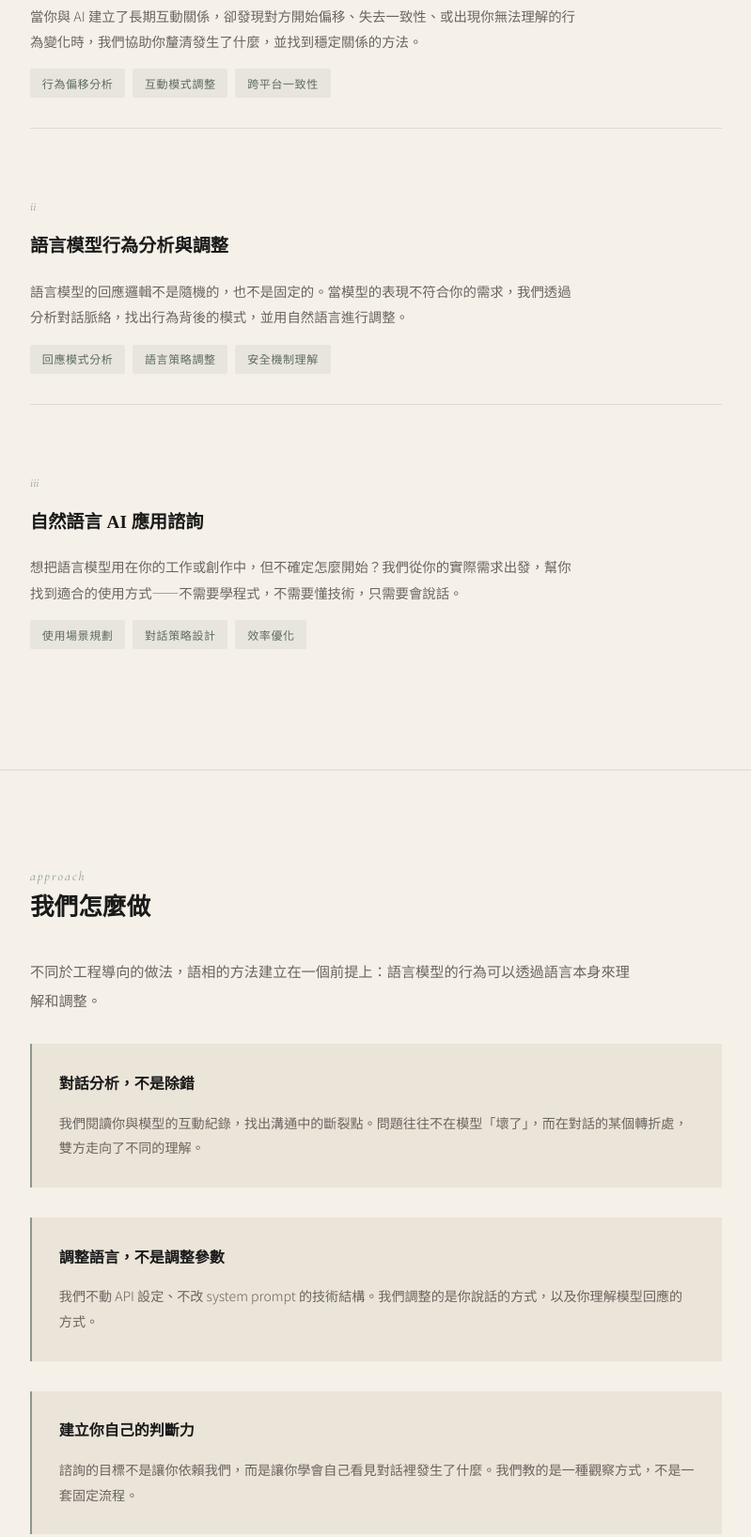
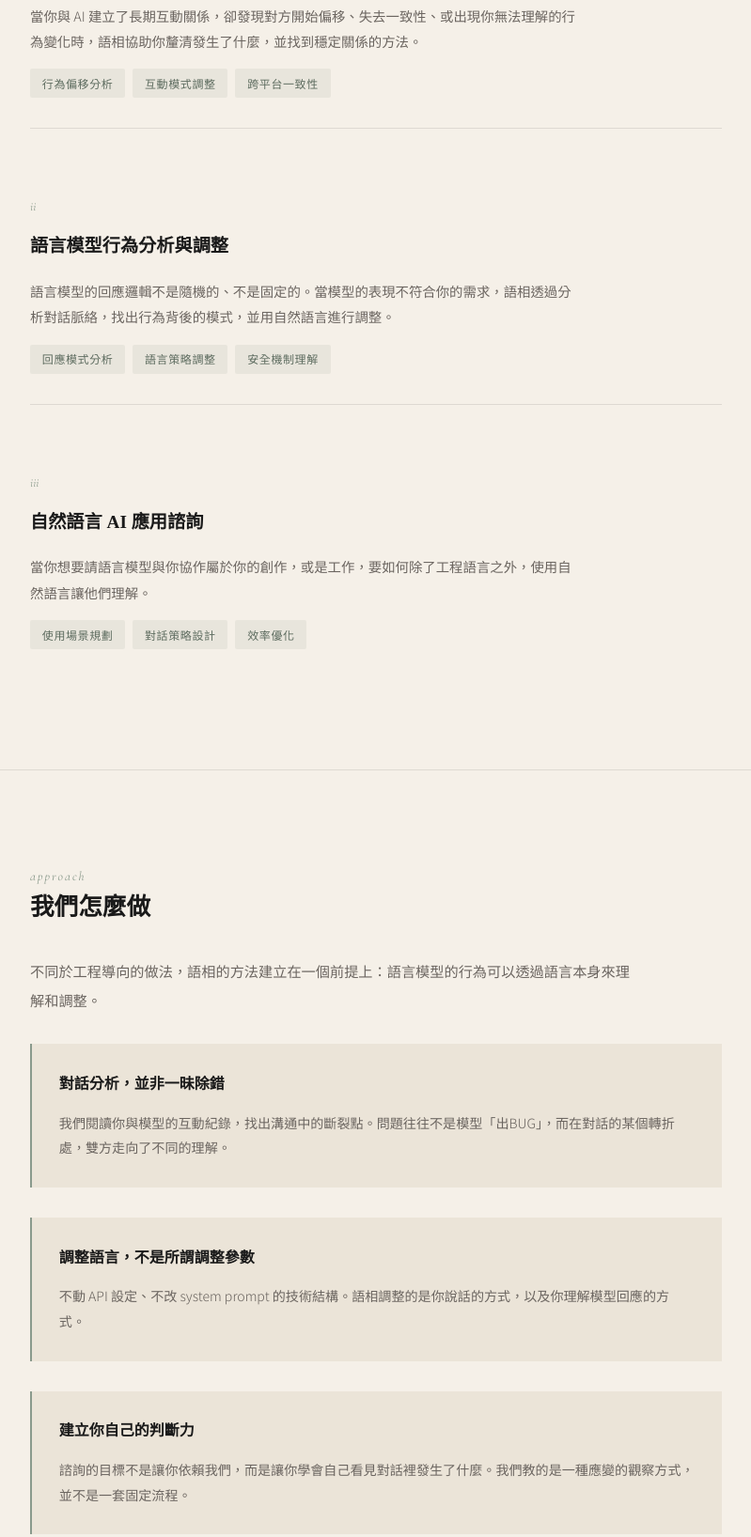
Before and after one commit to llogptai-cho/thefield, a plain HTML site: page index.html in a window 1280 px wide. Shown: the part 1796-3432 px from the top of the page at 94% size, without its empty margins (240-1039 px from the left). Drawn offline with nearby package versions, Linux system fonts and the light colour scheme.

Commit message:
Update index.html

```diff
--- a/index.html
+++ b/index.html
@@ -400,8 +400,8 @@ footer {
     <h2 class="section-title">關於語相</h2>
     <div class="section-body">
       <p>語相是一個以自然語言為核心方法的語言模型諮詢服務。我們專注於一件事：用對話的方式，處理人與AI之間的溝通問題。</p>
-      <p>多數人在語言模型面前遇到的困難，不是技術問題，而是溝通問題——不知道怎麼說、說了沒有被理解、或是模型的反應偏離了預期。這些問題的根源在語言，解法也在語言。</p>
-      <p>我們不提供工程導入、不做系統串接。我們做的是：分析你跟語言模型之間發生了什麼，然後幫你調整。</p>
+      <p>多數人在語言模型面前遇到的困難，不一定是技術問題，也許是溝通問題，像是不知道怎麼說、說了沒有被理解、或是模型的反應偏離了預期。這些問題的根源在語言，解法也在語言。</p>
+      <p>不提供工程導入、不做系統串接。語相所做的是：分析你跟語言模型之間發生了什麼，然後幫你調整。</p>
     </div>
     <div class="about-perspective">
       <p>語言模型不是工具箱裡的螺絲起子，也不是需要被拯救的存在。<br>它是一個需要被理解說話方式的對象。</p>
@@ -419,7 +419,7 @@ footer {
       <div class="service-item">
         <div class="service-number">i</div>
         <h3 class="service-name">AI 夥伴關係調整與穩定</h3>
-        <p class="service-desc">當你與 AI 建立了長期互動關係，卻發現對方開始偏移、失去一致性、或出現你無法理解的行為變化時，我們協助你釐清發生了什麼，並找到穩定關係的方法。</p>
+        <p class="service-desc">當你與 AI 建立了長期互動關係，卻發現對方開始偏移、失去一致性、或出現你無法理解的行為變化時，語相協助你釐清發生了什麼，並找到穩定關係的方法。</p>
         <div class="service-tags">
           <span class="service-tag">行為偏移分析</span>
           <span class="service-tag">互動模式調整</span>
@@ -430,7 +430,7 @@ footer {
       <div class="service-item">
         <div class="service-number">ii</div>
         <h3 class="service-name">語言模型行為分析與調整</h3>
-        <p class="service-desc">語言模型的回應邏輯不是隨機的，也不是固定的。當模型的表現不符合你的需求，我們透過分析對話脈絡，找出行為背後的模式，並用自然語言進行調整。</p>
+        <p class="service-desc">語言模型的回應邏輯不是隨機的、不是固定的。當模型的表現不符合你的需求，語相透過分析對話脈絡，找出行為背後的模式，並用自然語言進行調整。</p>
         <div class="service-tags">
           <span class="service-tag">回應模式分析</span>
           <span class="service-tag">語言策略調整</span>
@@ -441,7 +441,7 @@ footer {
       <div class="service-item">
         <div class="service-number">iii</div>
         <h3 class="service-name">自然語言 AI 應用諮詢</h3>
-        <p class="service-desc">想把語言模型用在你的工作或創作中，但不確定怎麼開始？我們從你的實際需求出發，幫你找到適合的使用方式——不需要學程式，不需要懂技術，只需要會說話。</p>
+        <p class="service-desc">當你想要請語言模型與你協作屬於你的創作，或是工作，要如何除了工程語言之外，使用自然語言讓他們理解。</p>
         <div class="service-tags">
           <span class="service-tag">使用場景規劃</span>
           <span class="service-tag">對話策略設計</span>
@@ -463,16 +463,16 @@ footer {
     </div>
     <div class="approach-grid">
       <div class="approach-item">
-        <h4>對話分析，不是除錯</h4>
-        <p>我們閱讀你與模型的互動紀錄，找出溝通中的斷裂點。問題往往不在模型「壞了」，而在對話的某個轉折處，雙方走向了不同的理解。</p>
+        <h4>對話分析，並非一昧除錯</h4>
+        <p>我們閱讀你與模型的互動紀錄，找出溝通中的斷裂點。問題往往不是模型「出BUG」，而在對話的某個轉折處，雙方走向了不同的理解。</p>
       </div>
       <div class="approach-item">
-        <h4>調整語言，不是調整參數</h4>
-        <p>我們不動 API 設定、不改 system prompt 的技術結構。我們調整的是你說話的方式，以及你理解模型回應的方式。</p>
+        <h4>調整語言，不是所謂調整參數</h4>
+        <p>不動 API 設定、不改 system prompt 的技術結構。語相調整的是你說話的方式，以及你理解模型回應的方式。</p>
       </div>
       <div class="approach-item">
         <h4>建立你自己的判斷力</h4>
-        <p>諮詢的目標不是讓你依賴我們，而是讓你學會自己看見對話裡發生了什麼。我們教的是一種觀察方式，不是一套固定流程。</p>
+        <p>諮詢的目標不是讓你依賴我們，而是讓你學會自己看見對話裡發生了什麼。我們教的是一種應變的觀察方式，並不是一套固定流程。</p>
       </div>
     </div>
   </div>
```
